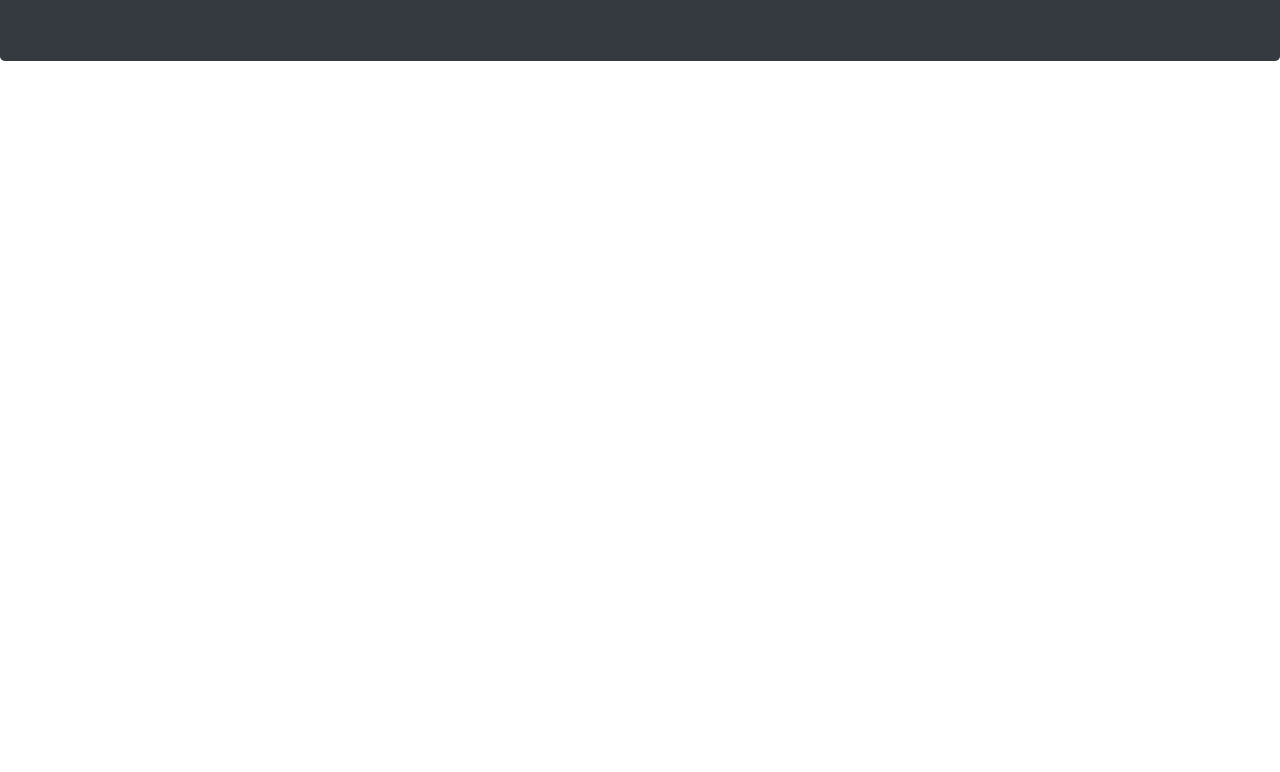
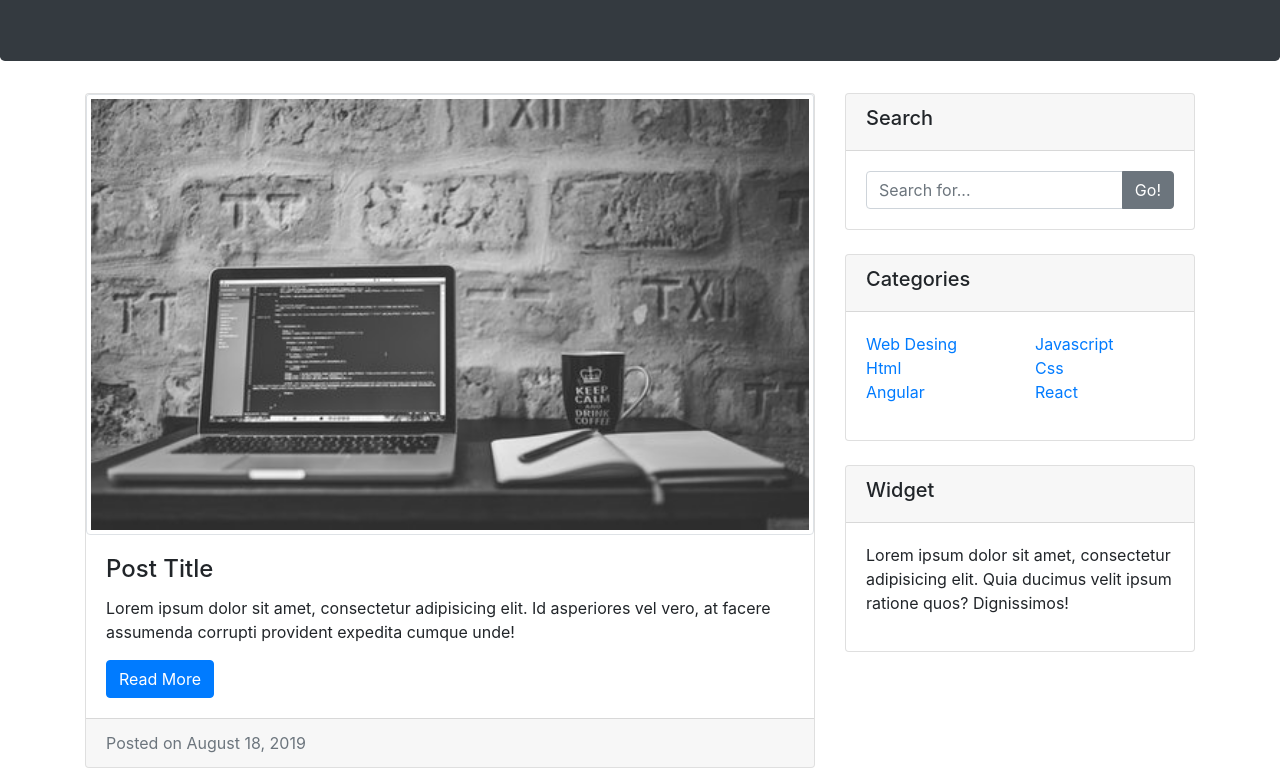
Before and after one commit to ali-bulut/bootstrap-blog, a plain HTML site: page Web/index.html in a window 1280 px wide. Shown: the part 389-1161 px from the top of the page. Before the commit the page ends 800 px from the top, so only its background shows below. Drawn offline with nearby package versions, Linux system fonts and the light colour scheme.

Commit message:
main part added

```diff
--- a/Web/index.html
+++ b/Web/index.html
@@ -93,6 +93,121 @@
     </header>
 
 
+    <main>
+        <div class="container">
+
+            <div class="row">
+                <div class="col-md-8">
+                    <div class="card mb-4">
+                        <img src="img/slider-1.jpeg" class="card-img-top img-thumbnail" alt="">
+                        <div class="card-body">
+                        <h4 class="card-title">Post Title</h4>
+                        <p class="card-text">Lorem ipsum dolor sit amet, consectetur adipisicing elit. Id asperiores vel vero, at facere assumenda corrupti provident expedita cumque unde!</p>
+                        <button type="button" class="btn btn-primary">Read More</button>
+                        </div>
+                        <div class="card-footer text-muted">
+                            Posted on August 18, 2019
+                        </div>
+                    </div>
+
+                    <div class="card mb-4">
+                        <img src="img/slider-2.jpeg" class="card-img-top img-thumbnail" alt="">
+                        <div class="card-body">
+                        <h4 class="card-title">Post Title</h4>
+                        <p class="card-text">Lorem ipsum dolor sit amet, consectetur adipisicing elit. Id asperiores vel vero, at facere assumenda corrupti provident expedita cumque unde!</p>
+                        <button type="button" class="btn btn-primary">Read More</button>
+                        </div>
+                        <div class="card-footer text-muted">
+                            Posted on August 18, 2019
+                        </div>
+                    </div>
+
+                    <div class="card mb-4">
+                        <img src="img/slider-3.jpeg" class="card-img-top img-thumbnail" alt="">
+                        <div class="card-body">
+                        <h4 class="card-title">Post Title</h4>
+                        <p class="card-text">Lorem ipsum dolor sit amet, consectetur adipisicing elit. Id asperiores vel vero, at facere assumenda corrupti provident expedita cumque unde!</p>
+                        <button type="button" class="btn btn-primary">Read More</button>
+                        </div>
+                        <div class="card-footer text-muted">
+                            Posted on August 18, 2019
+                        </div>
+                    </div>
+
+
+                </div>
+                <div class="col-md-4">
+
+                    <div class="card mb-4">
+                        <div class="card-header">
+                            <h5>Search</h5>
+                        </div>
+                        <div class="card-body">
+                            <div class="input-group">
+                                <input type="text" class="form-control" placeholder="Search for...">
+                                <div class="input-group-append">
+                                    <button type="button" class="btn btn-secondary">Go!</button>
+                                </div>
+                            </div>
+                        </div>
+                    </div>
+
+
+
+                    <div class="card mb-4">
+                        <div class="card-header">
+                            <h5>Categories</h5>
+                        </div>
+                        <div class="card-body">
+                            <div class="row">
+                                <div class="col">
+                                    <ul class="list-unstyled">
+
+                                            <li><a href="#">Web Desing</a></li>
+                                            <li><a href="#">Html</a></li>
+                                           <li> <a href="#">Angular</a></li>
+
+                                    </ul>
+                                </div>
+
+
+                                <div class="col">
+                                    <ul class="list-unstyled">
+
+                                            <li><a href="#">Javascript</a></li>
+                                            <li><a href="#">Css</a></li>
+                                           <li> <a href="#">React</a></li>
+
+                                    </ul>
+                                </div>
+
+
+                            </div>
+                        </div>
+                    </div>
+
+
+
+
+                    <div class="card mb-4">
+                        <div class="card-header">
+                            <h5>Widget</h5>
+                        </div>
+                        <div class="card-body">
+                            <p>Lorem ipsum dolor sit amet, consectetur adipisicing elit. Quia ducimus velit ipsum ratione quos? Dignissimos!</p>
+                        </div>
+                    </div>
+
+
+
+
+
+                </div>
+            </div>
+
+        </div>
+    </main>
+
 
 
 
```
Also changed, not shown: Web/img/1.jpeg (added), Web/img/2.jpeg (added), Web/img/3.jpeg (added), Web/img/4.jpeg (added), Web/img/5.jpeg (added), Web/img/6.jpeg (added), Web/img/avatar.png (added), Web/img/bg.jpg (added), Web/img/slider-1.jpeg (added), Web/img/slider-2.jpeg (added), Web/img/slider-3.jpeg (added).
